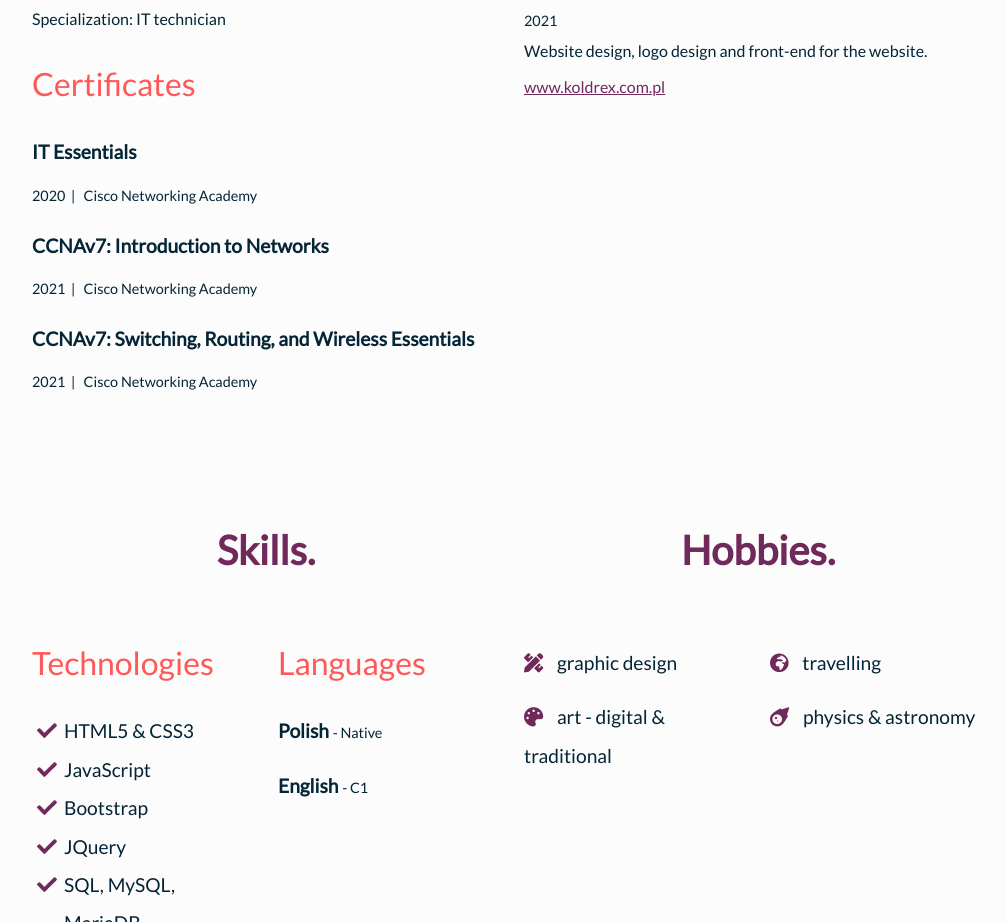
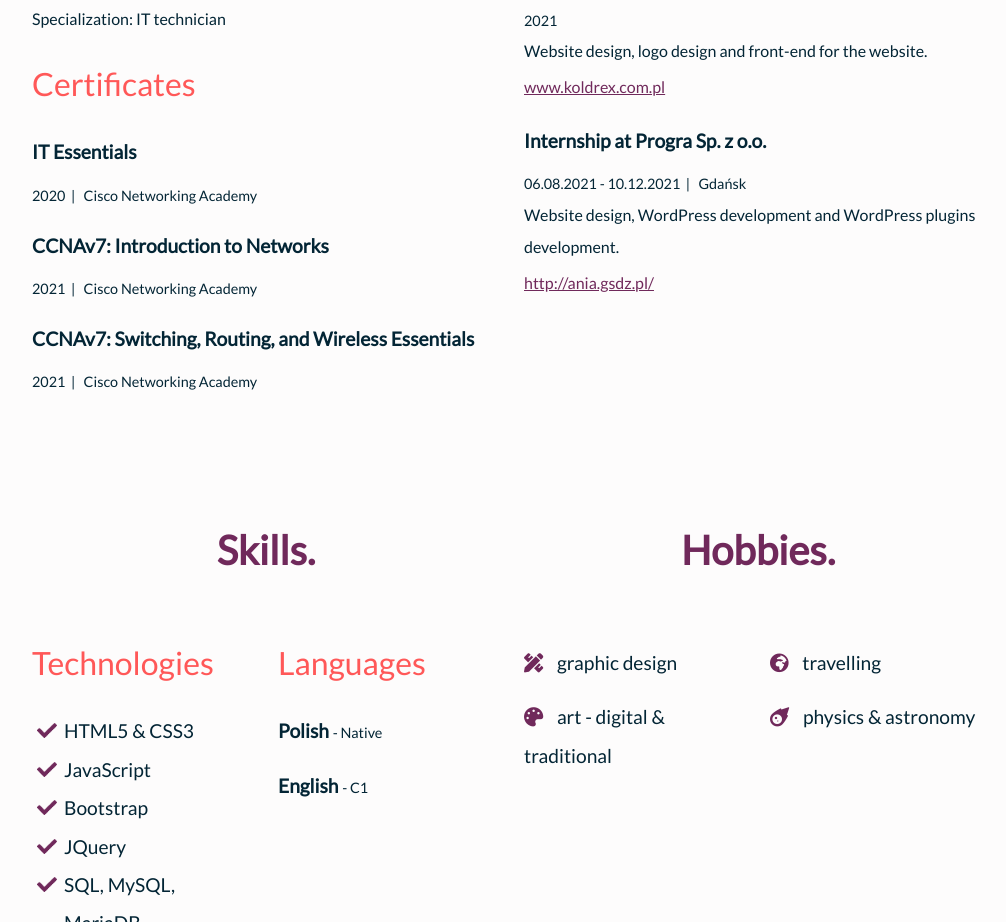
Before and after one commit to harinezumi-exe/harinezumi-exe.github.io, a plain HTML site: page about.html in a window 1280 px wide. Shown: the part 997-1919 px from the top of the page, without its empty margins (128-1134 px from the left). Drawn offline with nearby package versions, Linux system fonts and the light colour scheme.

Commit message:
Add files via upload

```diff
--- a/about.html
+++ b/about.html
@@ -82,6 +82,10 @@
                     <pre class="about-text-sub">2021</pre>
                     <p class="about-text about-text-smaller-margin">Website design, logo design and front-end for the website.</p>
                     <a href="http://www.koldrex.com.pl" class="hobbies-link">www.koldrex.com.pl</a>
+                    <p class="about-text-main">Internship at Progra Sp. z o.o.</p>
+                    <pre class="about-text-sub">06.08.2021 - 10.12.2021  |   Gdańsk</pre>
+                    <p class="about-text about-text-smaller-margin">Website design, WordPress development and WordPress plugins development.</p>
+                    <a href="http://www.koldrex.com.pl" class="hobbies-link">http://ania.gsdz.pl/</a>
                 </div>
             </article>
         </div>
```
